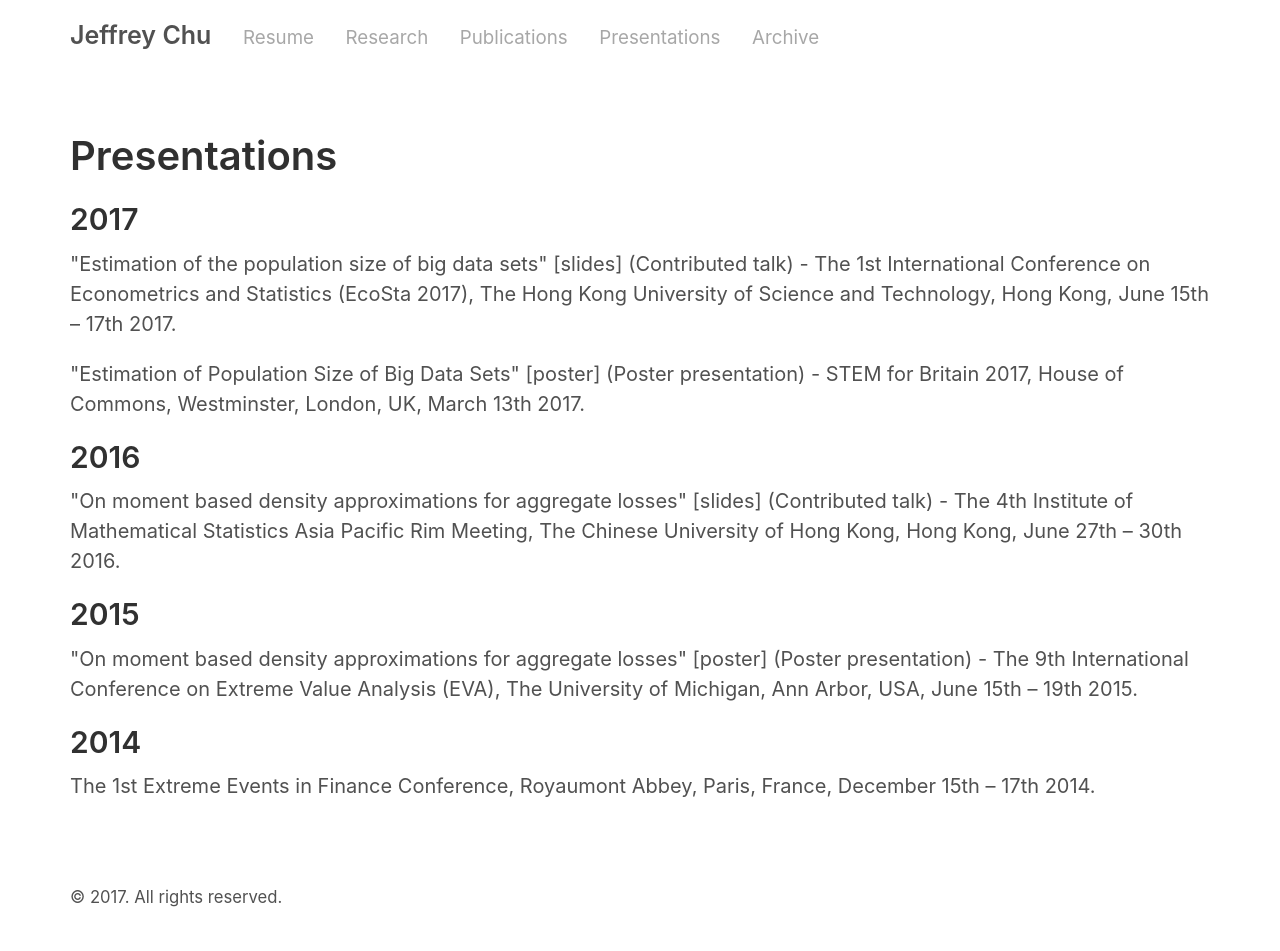
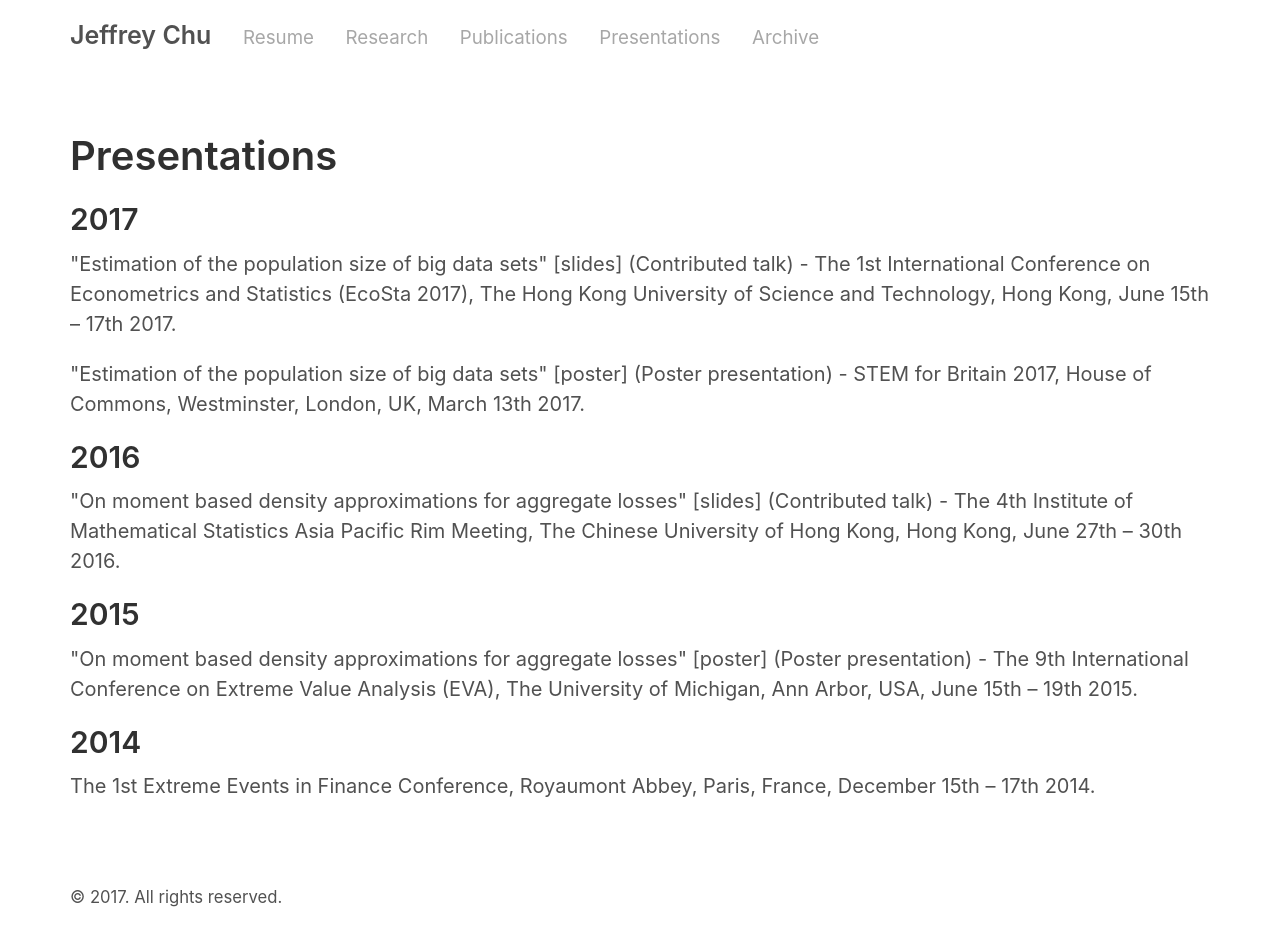
Before and after one commit to jeffrey-chu/jeffrey-chu.github.io, a Jekyll site: the page built from present.md, in a window 1280 px wide. Built offline with Jekyll 4.4.1, drawn with Linux system fonts in a browser that asks for light colours.

Commit message:
Update present.md

```diff
--- a/present.md
+++ b/present.md
@@ -5,7 +5,7 @@ title : Presentations
 
 ## 2017
 <p>"Estimation of the population size of big data sets" [slides] (Contributed talk) - The 1st International Conference on Econometrics and Statistics (EcoSta 2017), The Hong Kong University of Science and Technology, Hong Kong, June 15th – 17th 2017.</p>
-<p>"Estimation of Population Size of Big Data Sets" [poster] (Poster presentation) - STEM for Britain 2017, House of Commons, Westminster, London, UK, March 13th 2017.</p>
+<p>"Estimation of the population size of big data sets" [poster] (Poster presentation) - STEM for Britain 2017, House of Commons, Westminster, London, UK, March 13th 2017.</p>
 
 ## 2016
 <p>"On moment based density approximations for aggregate losses" [slides] (Contributed talk) - The 4th Institute of Mathematical Statistics Asia Pacific Rim Meeting, The Chinese University of Hong Kong, Hong Kong, June 27th – 30th 2016.</p>
```
